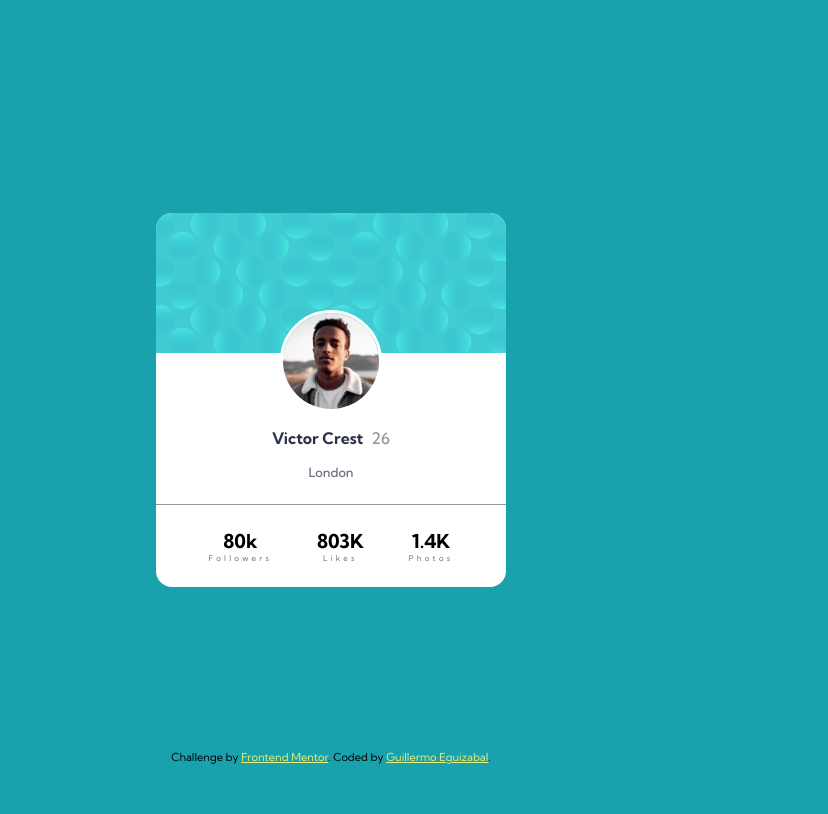
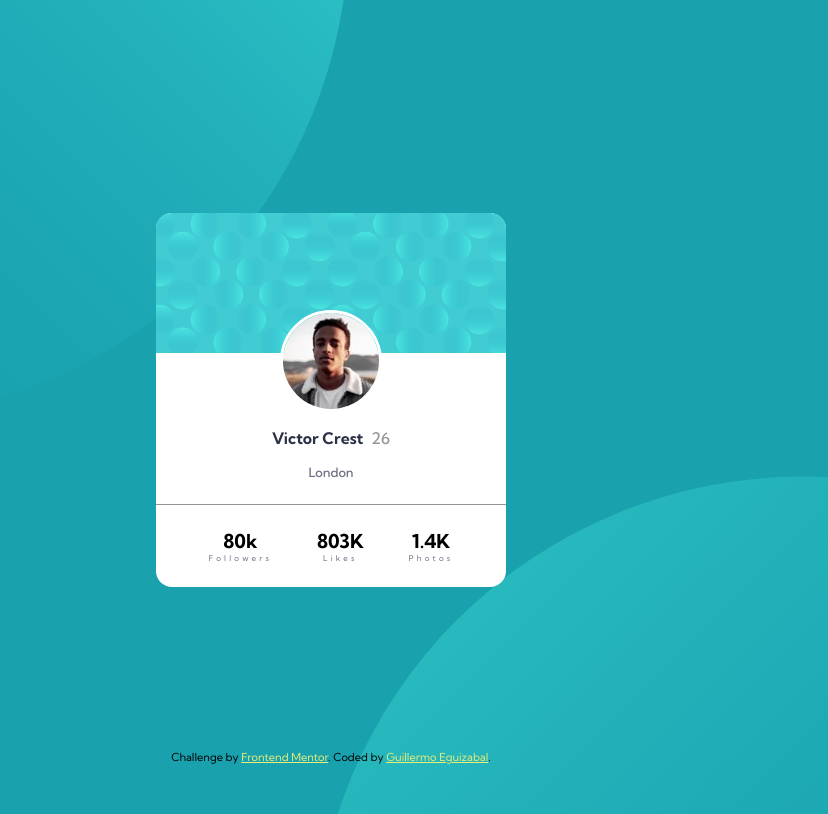
Before and after one commit to cgeguizabal/Profile-Card, a plain HTML site: page index.html in a window 1280 px wide. Shown: the whole page, without its empty margins (309-1137 px from the left). Drawn offline with Linux system fonts and the light colour scheme.

Commit message:
Update style.css

```diff
--- a/assets/css/style.css
+++ b/assets/css/style.css
@@ -11,12 +11,14 @@
   --dark-gray: hsl(0, 0%, 59%);
 }
 
+
+
 body {
   font-size: 1.2rem;
   font-family: "Kumbh Sans", sans-serif;
   background-color: var(--cyan);
-  background-image: url(assets/img/bg-pattern-top.svg),
-    url(assets/img/bg-pattern-bottom.svg);
+  background-image: url(../img/bg-pattern-top.svg),
+    url(../img/bg-pattern-bottom.svg);
   background-repeat: no-repeat, no-repeat;
   background-position: left -20rem top -35rem, right -20rem bottom -40rem;
   /* url(images/bg-pattern-top.svg) left -20rem top -35rem no-repeat, url(images/bg-pattern-bottom.svg) right -10rem bottom -40rem no-repeat; */
```
